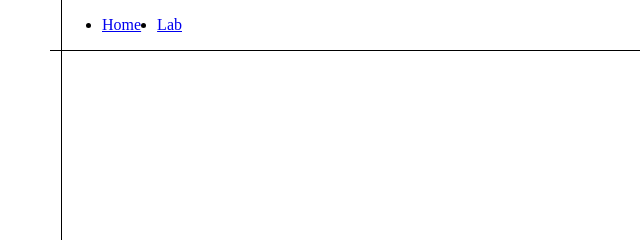
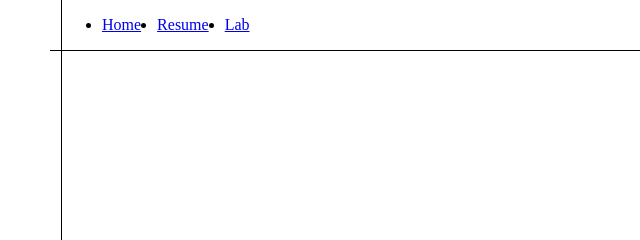
Before and after one commit to shre1310/Div-block, a plain HTML site: page index.html in a window 1280 px wide. Shown: the top 240 px of the page, 0-640 px from the left. Drawn offline with Linux system fonts and the light colour scheme.

Commit message:
resume added

```diff
--- a/index.html
+++ b/index.html
@@ -4,7 +4,7 @@
     <meta charset="UTF-8">
     <meta http-equiv="X-UA-Compatible" content="IE=edge">
     <meta name="viewport" content="width=device-width, initial-scale=1.0">
-    <title>Shapes using Div tag</title>
+    <title>Shreya Kashyap</title>
     <link rel="stylesheet" href="style.css">
 </head>
 <body>
@@ -12,7 +12,9 @@
     <nav>
         <ul id="primary navigation" class="primary-navigation flex">
             <li><a href="Home">Home</a></li>
+            <li><a href="Resume(Shreya_Kashyap).pdf">Resume</a></li>
             <li><a href="lab.html">Lab</a></li>
+
         </ul>
     </nav>
     </div>
--- a/style.css
+++ b/style.css
@@ -7,6 +7,9 @@ body{
     height: 100vh;
     background-color: #ffffff;
 
+}
+nav{
+    border-bottom: 1px solid black;
 }
 .vl {
     border-left: 1px solid;
```
Also changed, not shown: 1 other file.
